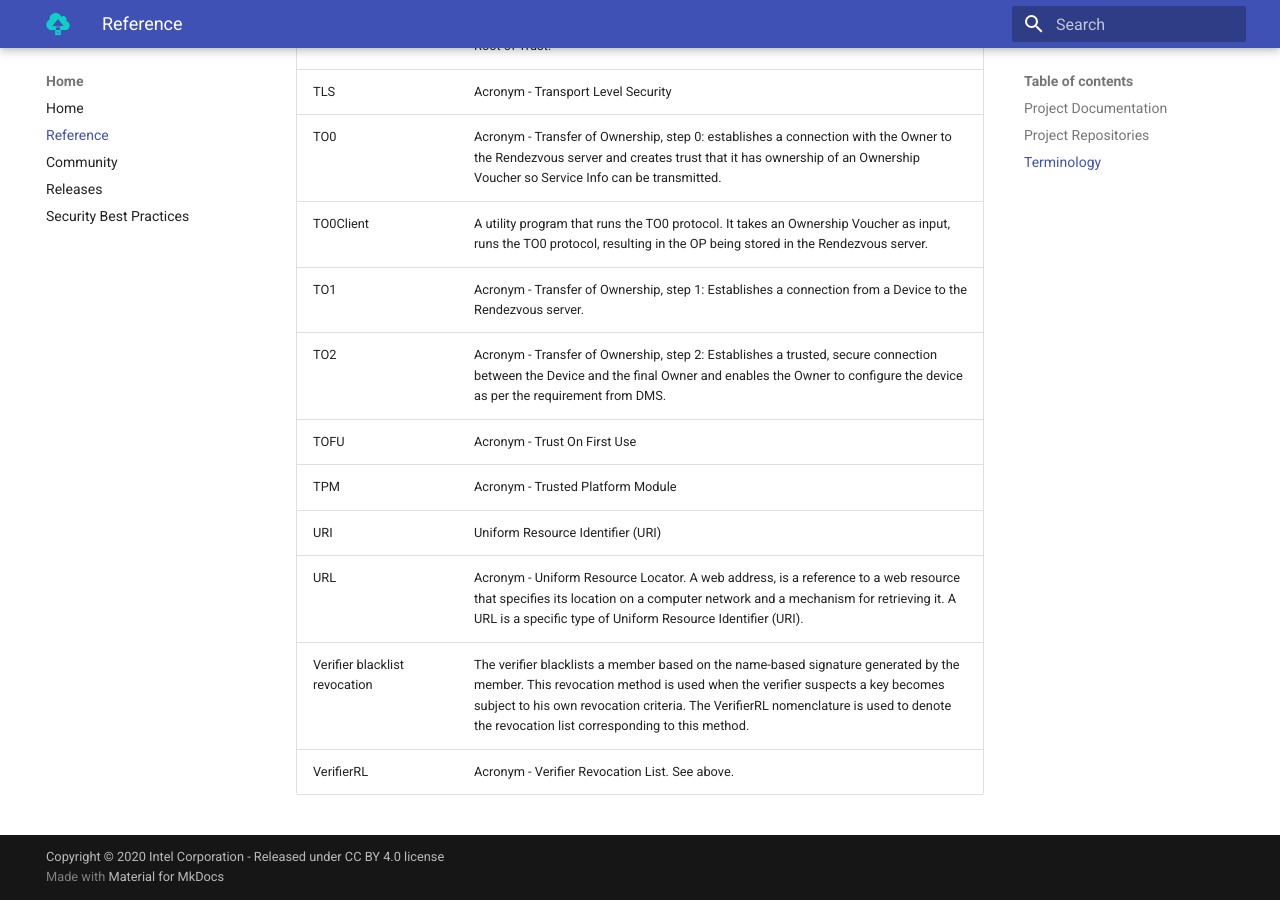
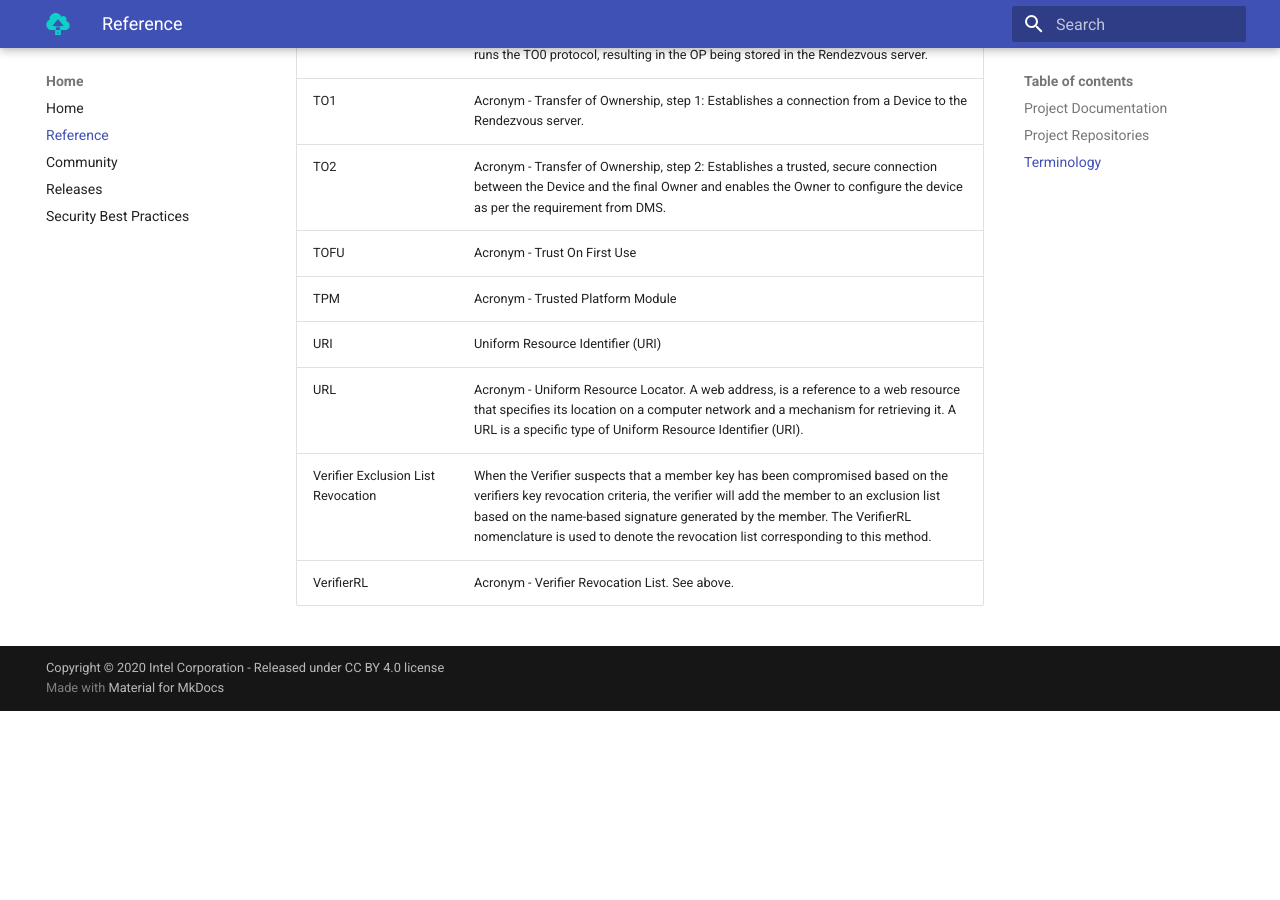
Before and after one commit to trbehera/docs, an MkDocs documentation site: the page built from docs/reference.md, in a window 1280 px wide and 900 px high, scrolled down 8830 px. Built offline with MkDocs 1.6.1 and Material for MkDocs 9.7.7, drawn with Linux system fonts in a browser that asks for light colours; after the commit the page ends 9541 px from its top, so only the background shows below that; some of the changed text lies outside the part shown.

Commit message:
Use inclusive language in documentation (#8)
The documents are updated to remove reference to whitelist/blacklist or replace with inclusive languages.

Signed-off-by: Tom Barnes <thomas.j.barnes@intel.com>

```diff
--- a/docs/reference.md
+++ b/docs/reference.md
@@ -55,7 +55,6 @@ Protocol Reference Implementation | <https://github.com/secure-device-onboard/pr
 | Term                                                | Description |
 |-----------------------------------------------------|----------------------------------------------------------------------------------------------------------------------------------------------------------|
 | API                                                 | Acronym - Application Programming Interface. An Application Programming Interface is a set of subroutine definitions, protocols, and tools for building application software. |
-| Application Whitelisting                            | Term - Application whitelisting is the practice of specifying an index of approved software applications that are permitted to be present and active on a computer system. The goal of whitelisting is to protect computers and networks from potentially harmful applications. A minimum IoT Security best practice to allow an explicit, limited list of applications to run on an IoT Device. Compare to Anti-Virus which blacklists known bad applications to disallow their execution, but only (long) after they have been discovered to be bad. Whitelisting disallows ALL applications, except those known good ones on the IoT Device’s Whitelist. |
 | Board or System OEM                                 | Term - An IoT Device manufacturer (OEM/ODM) who designs the hardware & software, assembles a board and/or system using a processor.|
 | CA                                                  | Acronym - Certificate Authority. In cryptography, a certificate authority or certification authority (CA) is an entity that issues digital certificates. A digital certificate certifies the ownership of a public key by the named subject of the certificate.|
 | Client                                              | Term – Secure Device Onboard code that implements the Secure Device Onboard Ownership transfer within an IoT Device.|
@@ -155,5 +154,5 @@ Protocol Reference Implementation | <https://github.com/secure-device-onboard/pr
 | TPM                                                 | Acronym - Trusted Platform Module |
 | URI                                                 | Uniform Resource Identifier (URI) |
 | URL                                                 | Acronym - Uniform Resource Locator. A web address, is a reference to a web resource that specifies its location on a computer network and a mechanism for retrieving it. A URL is a specific type of Uniform Resource Identifier (URI). |
-| Verifier blacklist revocation                       | The verifier blacklists a member based on the name-based signature generated by the member. This revocation method is used when the verifier suspects a key becomes subject to his own revocation criteria. The VerifierRL nomenclature is used to denote the revocation list corresponding to this method. |
+| Verifier Exclusion List Revocation                       | When the Verifier suspects that a member key has been compromised based on the verifiers key revocation criteria, the verifier will add the member to an exclusion list based on the name-based signature generated by the member. The VerifierRL nomenclature is used to denote the revocation list corresponding to this method. |
 | VerifierRL                                          | Acronym - Verifier Revocation List. See above. |
```
